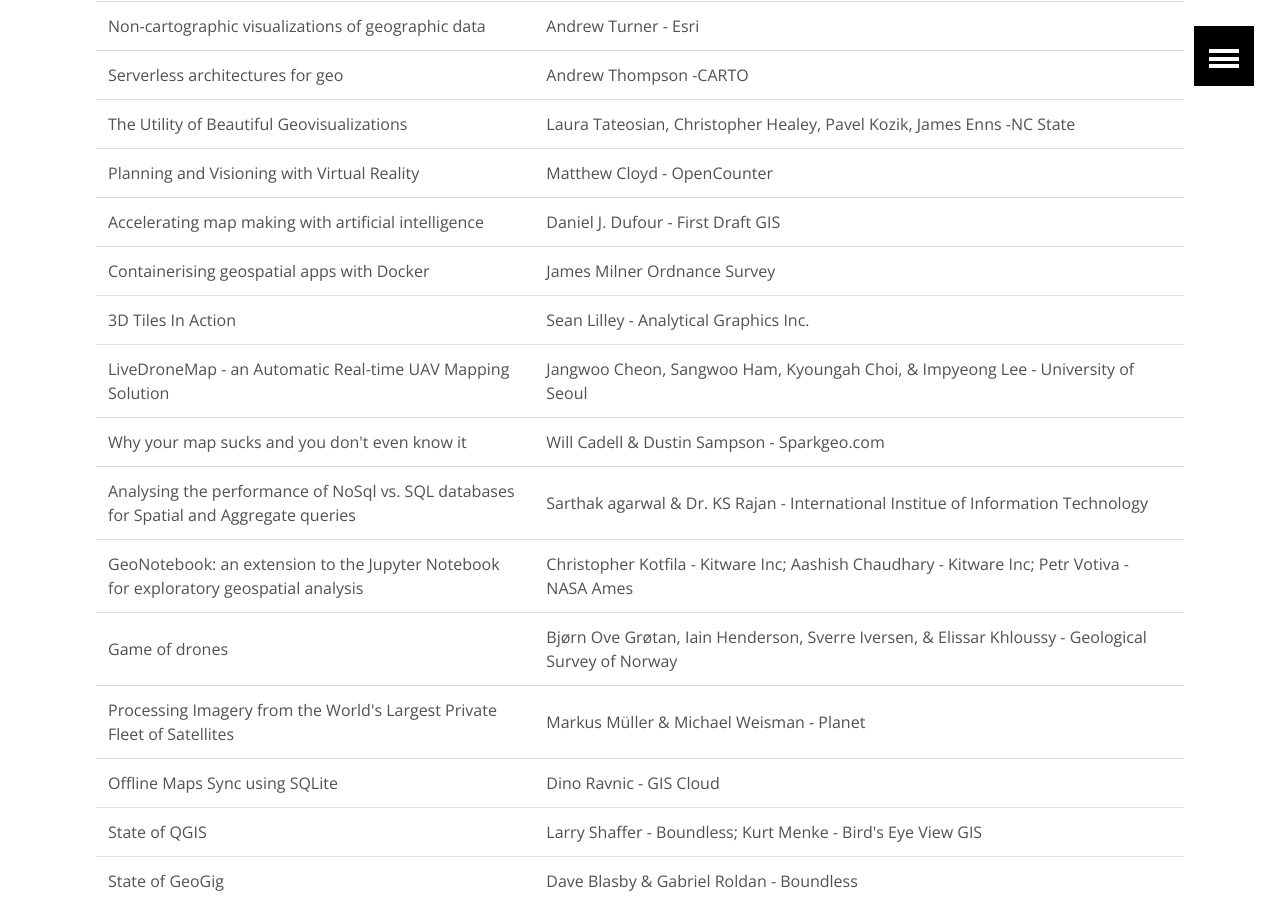
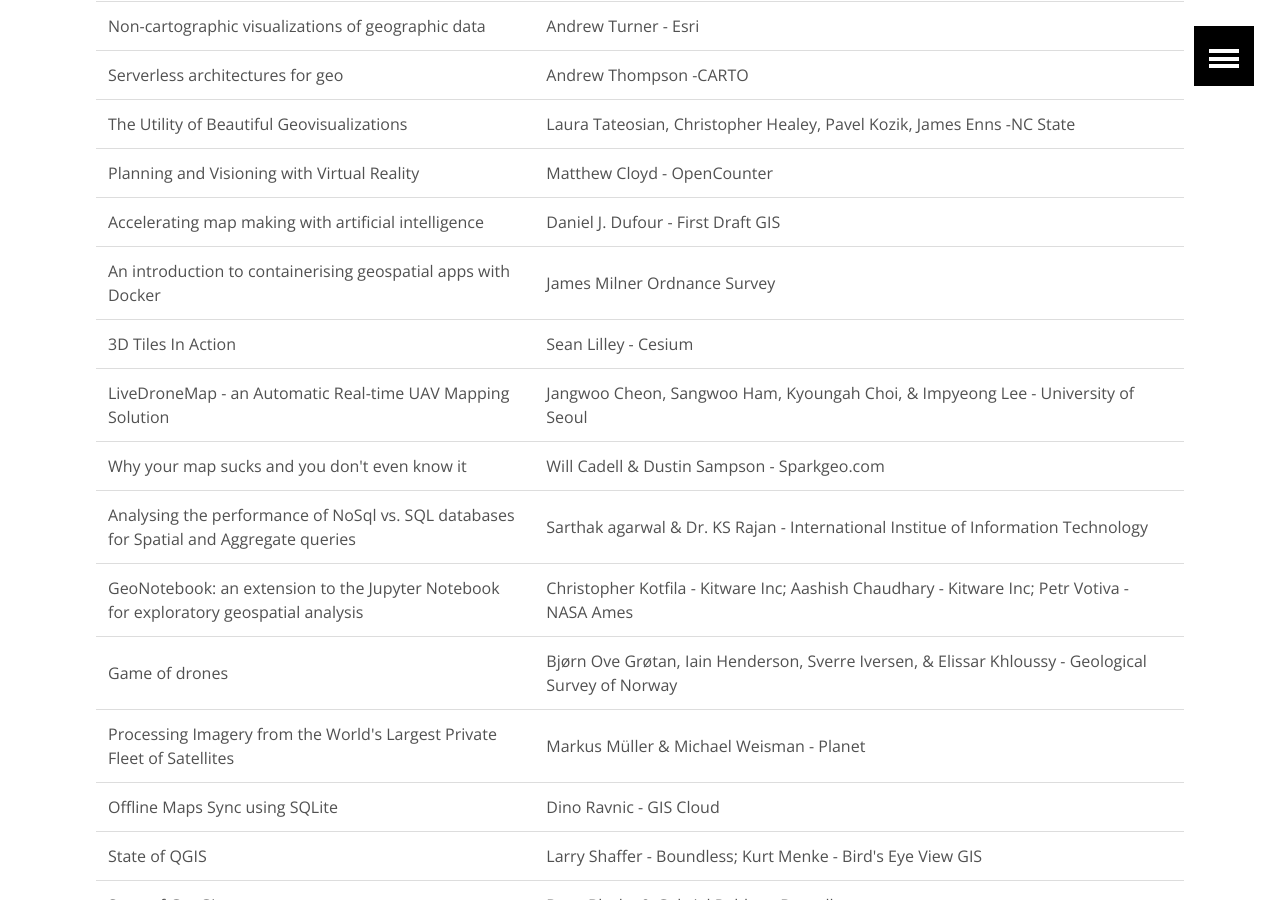
Before and after one commit to AvidGeo/foss4g2017-dev, a Jekyll site: the page built from program/index.html, in a window 1280 px wide and 900 px high, scrolled down 6183 px. Built offline with Jekyll 4.4.1, drawn with Linux system fonts in a browser that asks for light colours.

Commit message:
Add CCRi (#100)
* fix div

* Add Blue Marble logo

* Add Blue Marble logo

* Add Sourcepole logo

* fix blue marble logo

* fix logo issue

* Add next 53 accepted presentations

* Add digital globe logo

* fix affiliation

* fix talk title

* add CCRi logo

```diff
--- a/index.html
+++ b/index.html
@@ -463,6 +463,11 @@
                     <img src="images/sponsor_melown_web.png">
                 </a>
             </div>
+            <div class="nice-person nice-person-silver">
+                <a href="http://www.ccri.com/" alt="CCRi Logo">
+                    <img src="images/sponsor_CCRi.png">
+                </a>
+            </div>
             <div class="nice-person  nice-person-silver">
                 <a href="http://www.districthallboston.org">
                     <img src="images/sponsor_district_hall_print.png" alt="District Hall Logo">
--- a/program/index.html
+++ b/program/index.html
@@ -241,8 +241,8 @@
       <tr><td>The Utility of Beautiful Geovisualizations</td><td>Laura Tateosian, Christopher Healey, Pavel Kozik, James Enns -NC State</td></tr>
       <tr><td>Planning and Visioning with Virtual Reality</td><td>Matthew Cloyd - OpenCounter</td></tr>
       <tr><td>Accelerating map making with artificial intelligence</td><td>Daniel J. Dufour - First Draft GIS</td></tr>
-      <tr><td>Containerising geospatial apps with Docker</td><td>James Milner Ordnance Survey</td></tr>
-      <tr><td>3D Tiles In Action</td><td>Sean Lilley - Analytical Graphics Inc.</td></tr>
+      <tr><td>An introduction to containerising geospatial apps with Docker</td><td>James Milner Ordnance Survey</td></tr>
+      <tr><td>3D Tiles In Action</td><td>Sean Lilley - Cesium</td></tr>
       <tr><td>LiveDroneMap - an Automatic Real-time UAV Mapping Solution</td><td>Jangwoo Cheon, Sangwoo Ham, Kyoungah Choi, & Impyeong Lee - University of Seoul</td></tr>
       <tr><td>Why your map sucks and you don't even know it</td><td>Will Cadell & Dustin Sampson - Sparkgeo.com</td></tr>
       <tr><td>Analysing the performance of NoSql vs. SQL databases for Spatial and Aggregate queries</td><td>Sarthak agarwal & Dr. KS Rajan - International Institue of Information Technology</td></tr>
```
Also changed, not shown: sponsor/index.md (+2 -1 lines), images/sponsor_CCRi.png (added).
